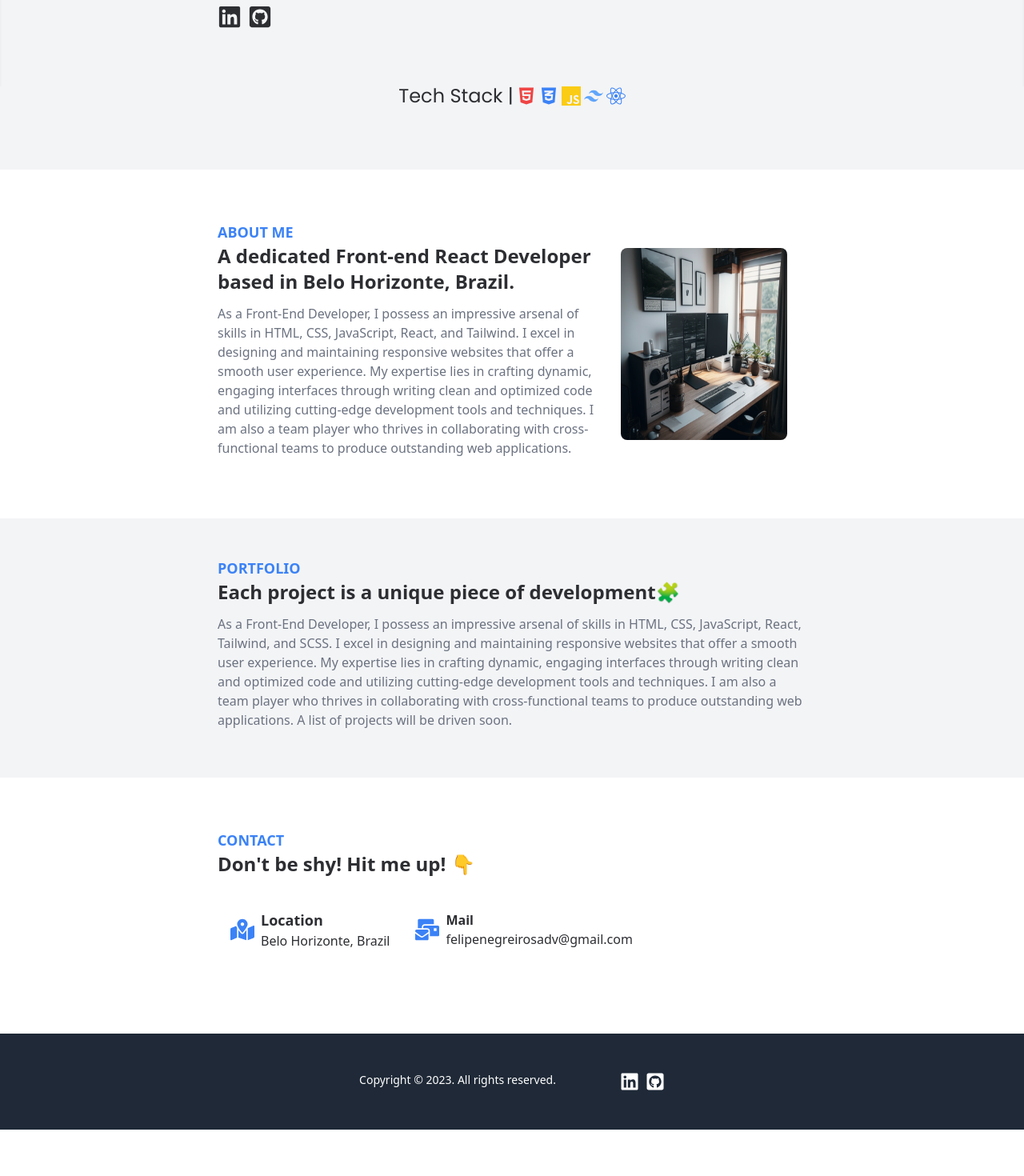
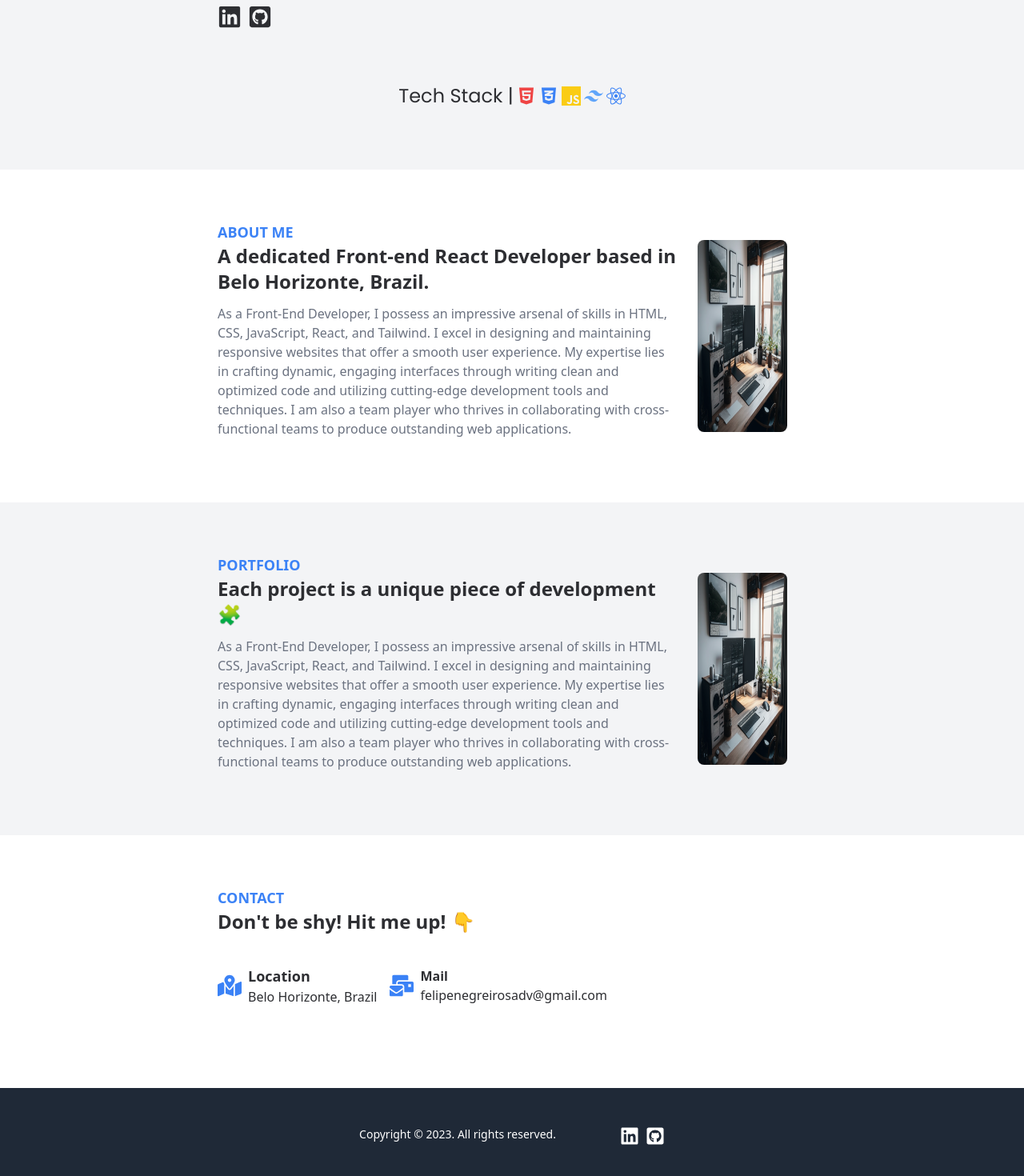
Before and after one commit to FigueiredoFelipe/portfolio, a React (Vite) app: page / in a window 1280 px wide. Shown: the part 442-1912 px from the top of the page at 80% size. Before the commit the page ends 1854 px from the top, so only its background shows below. Built offline with nearby package versions, Linux system fonts and the light colour scheme.

Commit message:
fix: general-responsivety

```diff
--- a/src/components/AboutMe/AboutMe.tsx
+++ b/src/components/AboutMe/AboutMe.tsx
@@ -3,31 +3,35 @@ import ho1Image from "../UI/img/ho1-2-410px.png";
 
 export const AboutMe = forwardRef<HTMLElement>((_, ref) => {
   return (
-    <section className="flex justify-center" ref={ref}>
-      <div className="container mx-auto py-16 max-w-full flex flex-col md:flex-row w-full md:w-3/5 px-4">
-        <div className="flex items-center justify-center md:order-2 p-6">
+    <section className="py-16" ref={ref}>
+      <div className="container mx-auto justify-center w-full">
+        <div className="flex flex-col md:flex-row max-w-full justify-center">
+          <div className="container mx-auto max-w-full flex flex-col md:flex-row w-full md:w-3/5 px-4">
+            <div className="flex justify-center items-center md:order-2 p-6">
               <img
                 className="rounded-lg h-[13rem] md:h-60"
                 src={ho1Image}
-            alt=""
+                alt="home office desk"
               />
             </div>
-        <div className="max-w-[30rem] md:order-1">
+            <div className="max-w-xl md:order-1">
               <h1 className="text-blue-500 font-extrabold text-lg">ABOUT ME</h1>
               <h4 className="font-extrabold text-2xl">
                 A dedicated Front-end React Developer based in Belo Horizonte,
                 Brazil.
               </h4>
               <p className="text-gray-500 py-3">
-            As a Front-End Developer, I possess an impressive arsenal of skills
-            in HTML, CSS, JavaScript, React, and Tailwind. I excel in designing
-            and maintaining responsive websites that offer a smooth user
-            experience. My expertise lies in crafting dynamic, engaging
-            interfaces through writing clean and optimized code and utilizing
-            cutting-edge development tools and techniques. I am also a team
-            player who thrives in collaborating with cross-functional teams to
-            produce outstanding web applications.
+                As a Front-End Developer, I possess an impressive arsenal of
+                skills in HTML, CSS, JavaScript, React, and Tailwind. I excel in
+                designing and maintaining responsive websites that offer a
+                smooth user experience. My expertise lies in crafting dynamic,
+                engaging interfaces through writing clean and optimized code and
+                utilizing cutting-edge development tools and techniques. I am
+                also a team player who thrives in collaborating with
+                cross-functional teams to produce outstanding web applications.
               </p>
+            </div>
+          </div>
         </div>
       </div>
     </section>
--- a/src/components/Contact/Contact.tsx
+++ b/src/components/Contact/Contact.tsx
@@ -3,13 +3,14 @@ import { FaMapMarkedAlt, FaMailBulk } from "react-icons/fa";
 
 function Contact(_: any, ref: React.Ref<HTMLDivElement>) {
   return (
-    <div className="flex justify-center" ref={ref}>
-      <div className="container mx-auto py-16 max-w-full w-full md:w-3/5 px-4">
+    <section className="py-16" ref={ref}>
+      <div className="container mx-auto justify-center w-full">
+        <div className="flex flex-col mx-w-full justify-center items-center md:items-start">
+          <div className="container mx-auto max-w-full flex flex-col w-full md:w-3/5 px-4">
             <h1 className="text-blue-500 font-extrabold text-lg">CONTACT</h1>
             <h2 className="font-bold text-2xl">Don't be shy! Hit me up! 👇</h2>
-
             <div className="flex flex-wrap py-6">
-          <div className="flex items-center w-full md:w-auto p-4">
+              <div className="flex items-center w-full md:w-auto ">
                 <FaMapMarkedAlt className="fill-blue-500 text-3xl" />
                 <div className="ml-2">
                   <h3 className="font-bold text-lg">Location</h3>
@@ -18,7 +19,6 @@ function Contact(_: any, ref: React.Ref<HTMLDivElement>) {
                   </p>
                 </div>
               </div>
-
               <div className="flex items-center w-full md:w-auto p-4">
                 <FaMailBulk className="fill-blue-500 text-3xl" />
                 <div className="ml-2">
@@ -34,6 +34,8 @@ function Contact(_: any, ref: React.Ref<HTMLDivElement>) {
             </div>
           </div>
         </div>
+      </div>
+    </section>
   );
 }
 
--- a/src/components/Footer/Footer.tsx
+++ b/src/components/Footer/Footer.tsx
@@ -6,7 +6,9 @@ export function Footer() {
       <footer className="bg-gray-800">
         <div className="container mx-auto flex justify-center max-w-full p-6 md:p-12">
           <div className="max-w-full md:max-w-3/5">
-            <p className="text-white text-sm">Copyright © 2023. All rights reserved.</p>
+            <p className="text-white text-sm">
+              Copyright © 2023. All rights reserved.
+            </p>
           </div>
           <div className="text-2xl text-white flex space-x-2 pl-6 md:pl-20">
             <a
--- a/src/components/Home/Home.tsx
+++ b/src/components/Home/Home.tsx
@@ -6,8 +6,8 @@ import { TechStack } from "./TechStack";
 
 export const Home = forwardRef<HTMLElement>((_, ref) => {
   return (
-    <section className="font-Poppins text-gray-800" ref={ref}>
-      <div className="container mx-auto bg-gray-100 shadow-inner justify-center w-full ">
+    <section className="font-Poppins text-gray-800 bg-gray-100 shadow-inner" ref={ref}>
+      <div className="container mx-auto bg-gray-100  justify-center w-full ">
         <div className="flex flex-col md:flex-row max-w-full justify-center items-center ">
           <div className="container mx-auto py-16 max-w-full flex flex-col md:flex-row w-full md:w-3/5 px-4">
             <div className="flex order-2 justify-center items-center ">
--- a/src/components/Portfolio/Portfolio.tsx
+++ b/src/components/Portfolio/Portfolio.tsx
@@ -1,24 +1,40 @@
 import { forwardRef } from "react";
+import ho1Image from "../UI/img/ho1-2-410px.png";
 
-export const Portfolio = forwardRef<HTMLDivElement>((_, ref) => {
+export const Portfolio = forwardRef<HTMLElement>((_, ref) => {
   return (
-    <div className="bg-gray-100 flex justify-center" ref={ref}>
-      <div className="container mx-auto py-12 max-w-full w-full md:w-3/5 p-4">
-        <h1 className="text-blue-500 font-extrabold text-lg">PORTFOLIO</h1>
-        <h2 className="font-bold text-2xl">
-          Each project is a unique piece of development🧩
-        </h2>
-        <p className="text-gray-500 py-3">
-          As a Front-End Developer, I possess an impressive arsenal of skills in
-          HTML, CSS, JavaScript, React, Tailwind, and SCSS. I excel in designing
-          and maintaining responsive websites that offer a smooth user
-          experience. My expertise lies in crafting dynamic, engaging interfaces
-          through writing clean and optimized code and utilizing cutting-edge
-          development tools and techniques. I am also a team player who thrives
-          in collaborating with cross-functional teams to produce outstanding
-          web applications. A list of projects will be driven soon.
-        </p>
+    <section className="py-16 bg-gray-100" ref={ref}>
+      <div className="container mx-auto justify-center w-full">
+        <div className="flex flex-col md:flex-row max-w-full justify-center items-center">
+          <div className="container mx-auto max-w-full flex flex-col md:flex-row w-full md:w-3/5 px-4">
+            <div className="flex justify-center items-center  md:order-2 p-6">
+              <img
+                className="rounded-lg h-[13rem] md:h-60"
+                src={ho1Image}
+                alt="home office desk"
+              />
+            </div>
+            <div className="max-w-xl md:order-1">
+              <h1 className="text-blue-500 font-extrabold text-lg">
+                PORTFOLIO
+              </h1>
+              <h4 className="font-extrabold text-2xl">
+                Each project is a unique piece of development🧩
+              </h4>
+              <p className="text-gray-500 py-3">
+                As a Front-End Developer, I possess an impressive arsenal of
+                skills in HTML, CSS, JavaScript, React, and Tailwind. I excel in
+                designing and maintaining responsive websites that offer a
+                smooth user experience. My expertise lies in crafting dynamic,
+                engaging interfaces through writing clean and optimized code and
+                utilizing cutting-edge development tools and techniques. I am
+                also a team player who thrives in collaborating with
+                cross-functional teams to produce outstanding web applications.
+              </p>
+            </div>
+          </div>
+        </div>
       </div>
-    </div>
+    </section>
   );
 });
```
Lines whose indentation alone changed are shown as unchanged.
